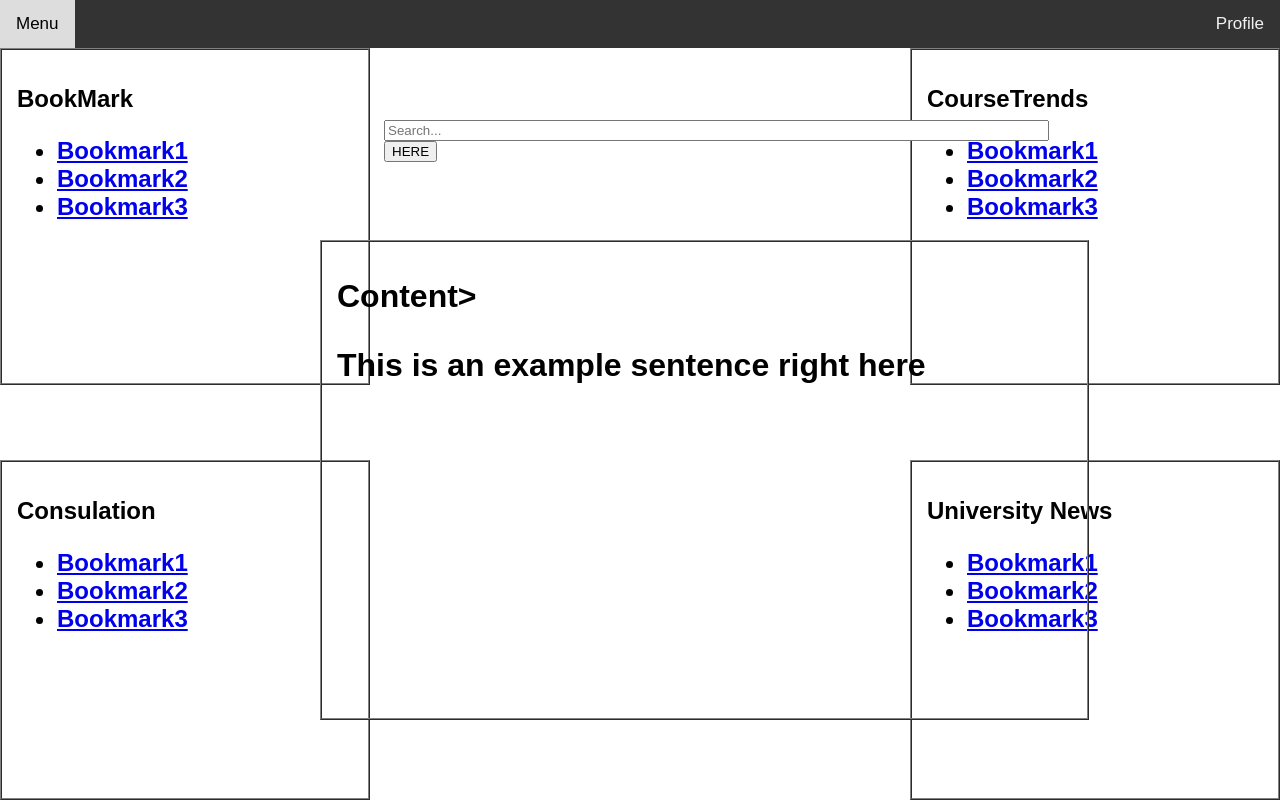
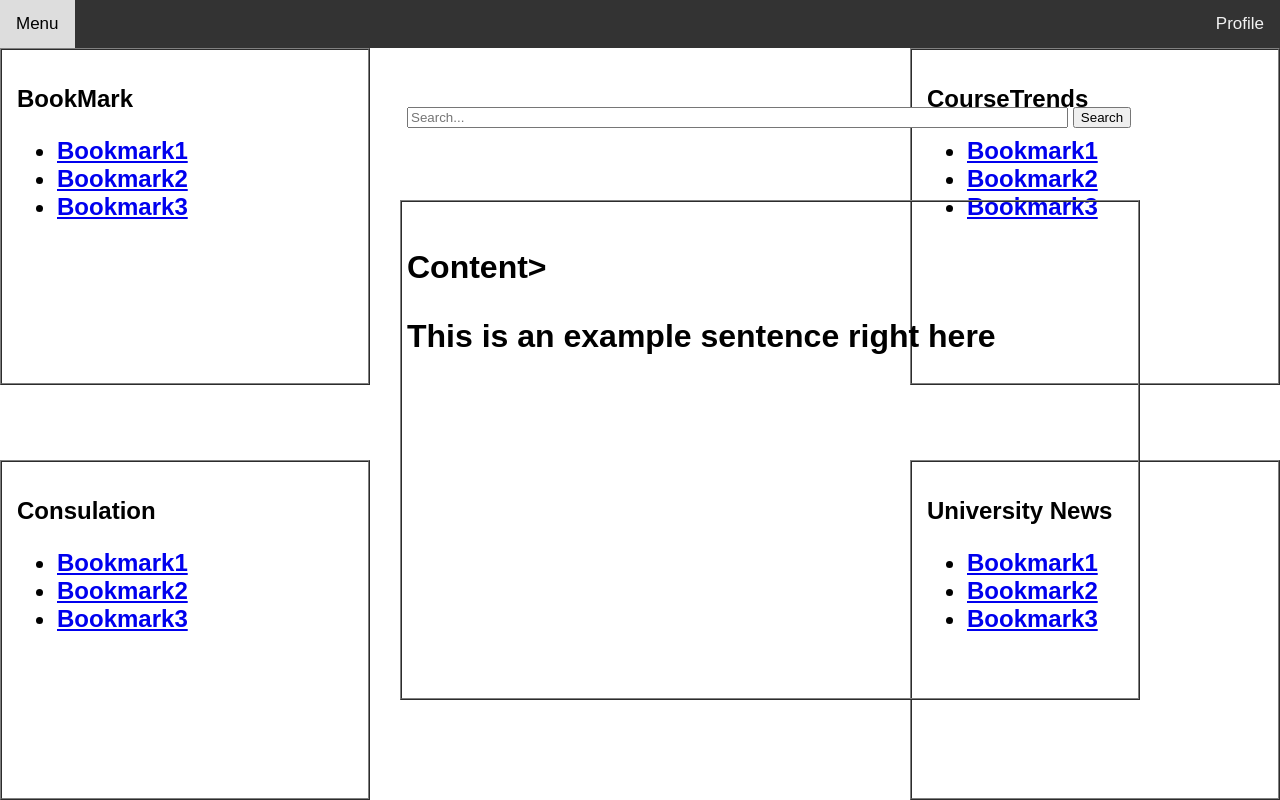
Before and after one commit to jry-an/CLOUDASS2, a Flask app: page / in a window 1280 px wide. Run offline with Flask 2, Linux system fonts and the light colour scheme.

Commit message:
Positioning fixed

```diff
--- a/static/style.css
+++ b/static/style.css
@@ -6,10 +6,13 @@ body {
   .topnav {
     overflow: hidden;
     background-color: #333;
+    position: fixed;
+    width: 100%;
   }
 
   .topnav a {
     float: left;
+    display:block;
     color: #f2f2f2;
     text-align: center;
     padding: 14px 16px;
@@ -32,14 +35,10 @@ body {
       right: 0px;
   }
 
-  div.sticky {
-      position: sticky;
-      top: 0;
-  }
-
   .BookMark {
-    position: absolute;
+    position: fixed;
     left: 0px;
+    top: 48px;
 
     box-sizing: border-box;
     width: 370px;
@@ -50,7 +49,7 @@ body {
   }
 
   .Consulation {
-    position: absolute;
+    position: fixed;
     bottom: 0px;
     left: 0px;
 
@@ -63,8 +62,9 @@ body {
 }
 
 .CourseTrends {
-    position: absolute;
+    position: fixed;
     right: 0px;
+    top: 48px;
 
     box-sizing: border-box;
     width: 370px;
@@ -75,7 +75,7 @@ body {
 }
 
 .UniversityNews {
-    position: absolute;
+    position: fixed;
     bottom: 0px;
     right: 0px;
 
@@ -87,26 +87,33 @@ body {
     border-style: ridge;
 }
 
-.SearchBar {
-    position:absolute;
-    left:30%;
-    right: 50%;
-    top:15%;
-    width:50%;
+
+.Content {
+
+  position: relative;
+  padding: 16px;
+  top: 200px;
+  margin-left: 450px;
+
+
+    box-sizing: border-box;
+    margin-left: 400px;
+    width: 740px;
+    padding: 5px;
+    height: 500px;
+    border: 2px solid grey;
+    border-style: ridge;
+
 
 }
 
-.Content {
-    position: absolute;
-    left: 25%;
-    right: 50%;
-    top: 30%;
-    bottom: 50%;
+#SearchBar {
+  position: relative;
+  bottom: 100px;
+  width: 90%;
+}
 
-    box-sizing: border-box;
-    width: 769px;
-    height: 480px;
-    padding: 15px;
-    border: 2px solid grey;
-    border-style: ridge;
+#Searchbutton {
+  position: relative;
+  bottom: 100px;
 }
--- a/templates/home.html
+++ b/templates/home.html
@@ -54,14 +54,14 @@
   </nav>
   </div>
 
-<div class="SearchBar">
-<form action="">
-  <input type="text" placeholder="Search..." name="search" size="80">
-  <button type="submit">HERE </button>
-</form>
-</div>
+
 
 <div class="Content">
+<form action="">
+  <input id="SearchBar" type="text" placeholder="Search..." name="search" size="80">
+  <button id="Searchbutton" type="submit">Search </button>
+</form>
+
 <h1>Content> <h1>
 <p>This is an example sentence right here</p>
 </div>
```
